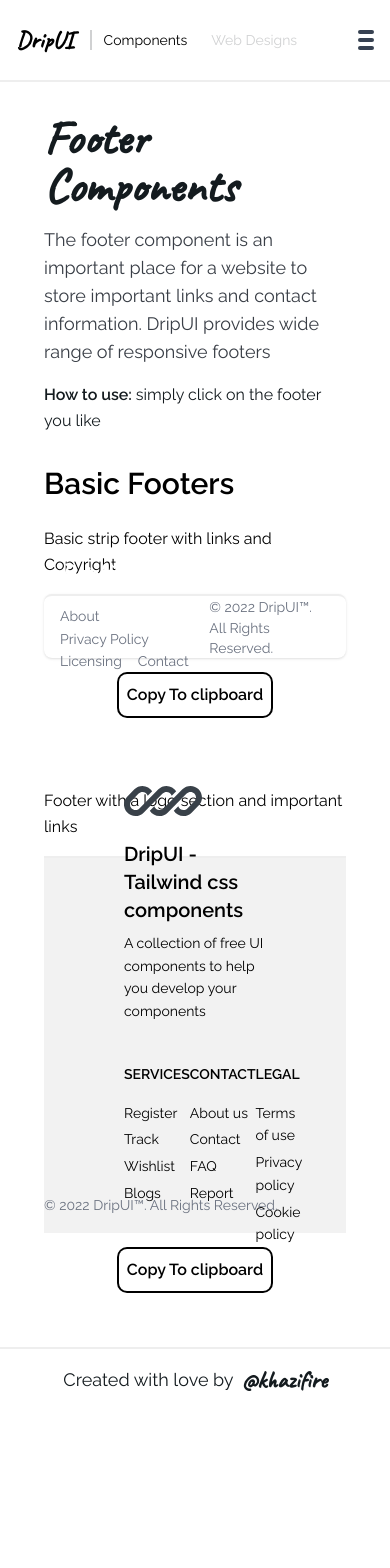
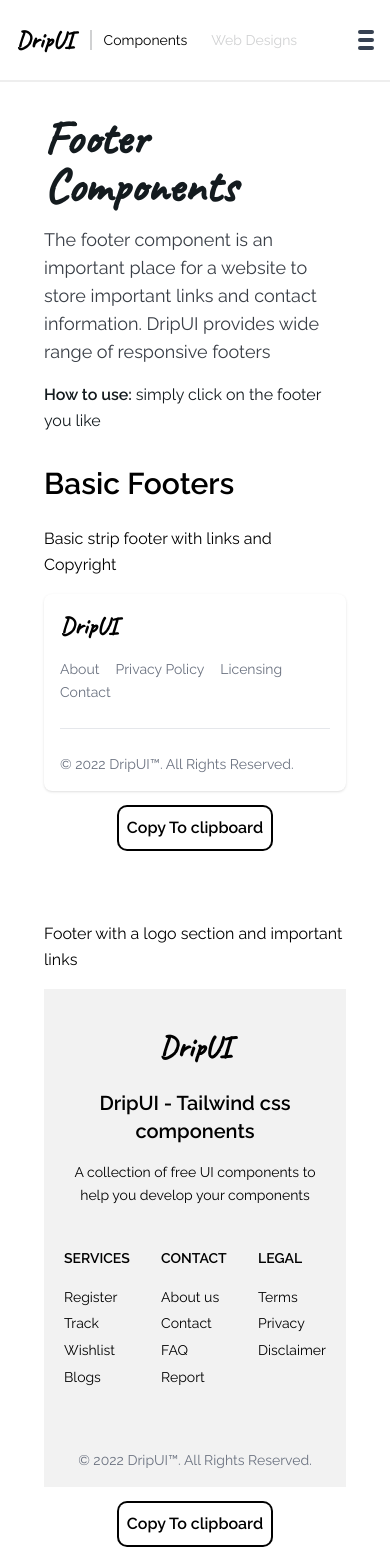
Before and after one commit to khazifire/DripUI, a Next.js app: page /docs/footers in a window 390 px wide. Shown: the top 1568 px of the page. Before the commit the page ends 1411 px from the top, so only its background shows below. Built offline with nearby package versions, Linux system fonts and the light colour scheme.

Commit message:
fixed broken footer component and added new responsive footer component

```diff
--- a/components/drip/footer/Footer.js
+++ b/components/drip/footer/Footer.js
@@ -10,7 +10,7 @@
             <div
                 ref={footerRef}
                 className="footer-component">
-                <footer
+                <div
                     className="p-4 bg-white rounded-lg shadow md:px-6 md:py-8 dark:bg-gray-900">
                     <div className="sm:flex sm:items-center sm:justify-between">
                         <a href="https://dripui.vercel.app/" className="flex items-center mb-4 sm:mb-0">
@@ -35,7 +35,7 @@
                     <hr className="my-6 border-gray-200 sm:mx-auto dark:border-gray-700 lg:my-8"/>
                     <span className="block text-sm text-gray-500 sm:text-center dark:text-gray-400">© 2022 <a href="https://dripui.vercel.app/" className="hover:underline">DripUI™</a>. All Rights Reserved.
                     </span>
-                </footer>
+                </div>
             </div>
 
             <button
--- a/components/drip/footer/LogoFooter.js
+++ b/components/drip/footer/LogoFooter.js
@@ -10,13 +10,10 @@
             <div
                 ref={footerRef}
                 className="footer-component">
-                <footer class="flex flex-col bg-[#f2f2f2] py-40 px-20 text-sm sm:flex-row sm:justify-between text-black">
-                    <div class="logo mx-auto w-full sm:w-full md:w-3/5">
-                        <svg id="logo-70" width="78" height="30" viewBox="0 0 78 30" fill="none" xmlns="http://www.w3.org/2000/svg">
-                        <path d="M18.5147 0C15.4686 0 12.5473 1.21005 10.3934 3.36396L3.36396 10.3934C1.21005 12.5473 0 15.4686 0 18.5147C0 24.8579 5.14214 30 11.4853 30C14.5314 30 17.4527 28.7899 19.6066 26.636L24.4689 21.7737C24.469 21.7738 24.4689 21.7736 24.4689 21.7737L38.636 7.6066C39.6647 6.57791 41.0599 6 42.5147 6C44.9503 6 47.0152 7.58741 47.7311 9.78407L52.2022 5.31296C50.1625 2.11834 46.586 0 42.5147 0C39.4686 0 36.5473 1.21005 34.3934 3.36396L15.364 22.3934C14.3353 23.4221 12.9401 24 11.4853 24C8.45584 24 6 21.5442 6 18.5147C6 17.0599 6.57791 15.6647 7.6066 14.636L14.636 7.6066C15.6647 6.57791 17.0599 6 18.5147 6C20.9504 6 23.0152 7.58748 23.7311 9.78421L28.2023 5.31307C26.1626 2.1184 22.5861 0 18.5147 0Z" class="ccustom" fill="#394149"></path>
-                        <path d="M39.364 22.3934C38.3353 23.4221 36.9401 24 35.4853 24C33.05 24 30.9853 22.413 30.2692 20.2167L25.7982 24.6877C27.838 27.8819 31.4143 30 35.4853 30C38.5314 30 41.4527 28.7899 43.6066 26.636L62.636 7.6066C63.6647 6.57791 65.0599 6 66.5147 6C69.5442 6 72 8.45584 72 11.4853C72 12.9401 71.4221 14.3353 70.3934 15.364L63.364 22.3934C62.3353 23.4221 60.9401 24 59.4853 24C57.0498 24 54.985 22.4127 54.269 20.2162L49.798 24.6873C51.8377 27.8818 55.4141 30 59.4853 30C62.5314 30 65.4527 28.7899 67.6066 26.636L74.636 19.6066C76.7899 17.4527 78 14.5314 78 11.4853C78 5.14214 72.8579 0 66.5147 0C63.4686 0 60.5473 1.21005 58.3934 3.36396L39.364 22.3934Z" class="ccustom" fill="#394149"></path>
-                        </svg>
-                        <h2 class="mb-2 mt-6 text-xl font-bold">DripUI - Tailwind css components</h2>
+                <div class="flex flex-col bg-[#f2f2f2] px-5 sm:text-left py-10 sm:py-20 sm:px-20 text-sm sm:flex-row sm:justify-between text-black">
+                    <div class="logo mx-auto w-full sm:w-full md:w-3/5 text-center sm:text-left">
+                        <span className="mx-auto sm:mx-0 self-center text-3xl font-semibold whitespace-nowrap font-Cursive">DripUI</span>
+                        <h2 class="mb-4 mt-6 text-xl font-bold">DripUI - Tailwind css components</h2>
                         <p>A collection of free UI components to help you develop your components</p>
                     </div>
 
@@ -37,13 +34,13 @@
                         </nav>
                         <nav class="links-section-3 flex flex-col">
                             <h4 class="mb-4 font-bold">LEGAL</h4>
-                            <a class="mb-1 cursor-pointer hover:underline">Terms of use</a>
-                            <a class="mb-1 cursor-pointer hover:underline">Privacy policy</a>
-                            <a class="mb-1 cursor-pointer hover:underline">Cookie policy</a>
+                            <a class="mb-1 cursor-pointer hover:underline">Terms</a>
+                            <a class="mb-1 cursor-pointer hover:underline">Privacy</a>
+                            <a class="mb-1 cursor-pointer hover:underline">Disclaimer</a>
                         </nav>
                     </div>
-                </footer>
-                <span className="block bg-[#f2f2f2] py-4 text-sm text-gray-500 sm:text-center dark:text-gray-400">© 2022 <a href="https://dripui.vercel.app/" className="hover:underline">DripUI™</a>. All Rights Reserved.
+                </div>
+                <span className="block bg-[#f2f2f2] py-4 text-sm text-gray-500 text-center dark:text-gray-400">© 2022 <a href="https://dripui.vercel.app/" className="hover:underline">DripUI™</a>. All Rights Reserved.
                 </span>
 
             </div>
--- a/components/other/ComponentListing.js
+++ b/components/other/ComponentListing.js
@@ -25,7 +25,7 @@
     },
     {
       name: "footers",
-      count: 1,
+      count: 2,
       icon: "ri-layout-bottom-line",
       featured: true,
     },
--- a/pages/docs/footers.js
+++ b/pages/docs/footers.js
@@ -30,7 +30,7 @@
             <Footer  />
           </div>
 
-          <div className="mb-12">
+          <div className="mb-12 h-full">
             <h3 className="mb-4"> Footer with a logo section and important links </h3>
             <LogoFooter />
           </div>
```
